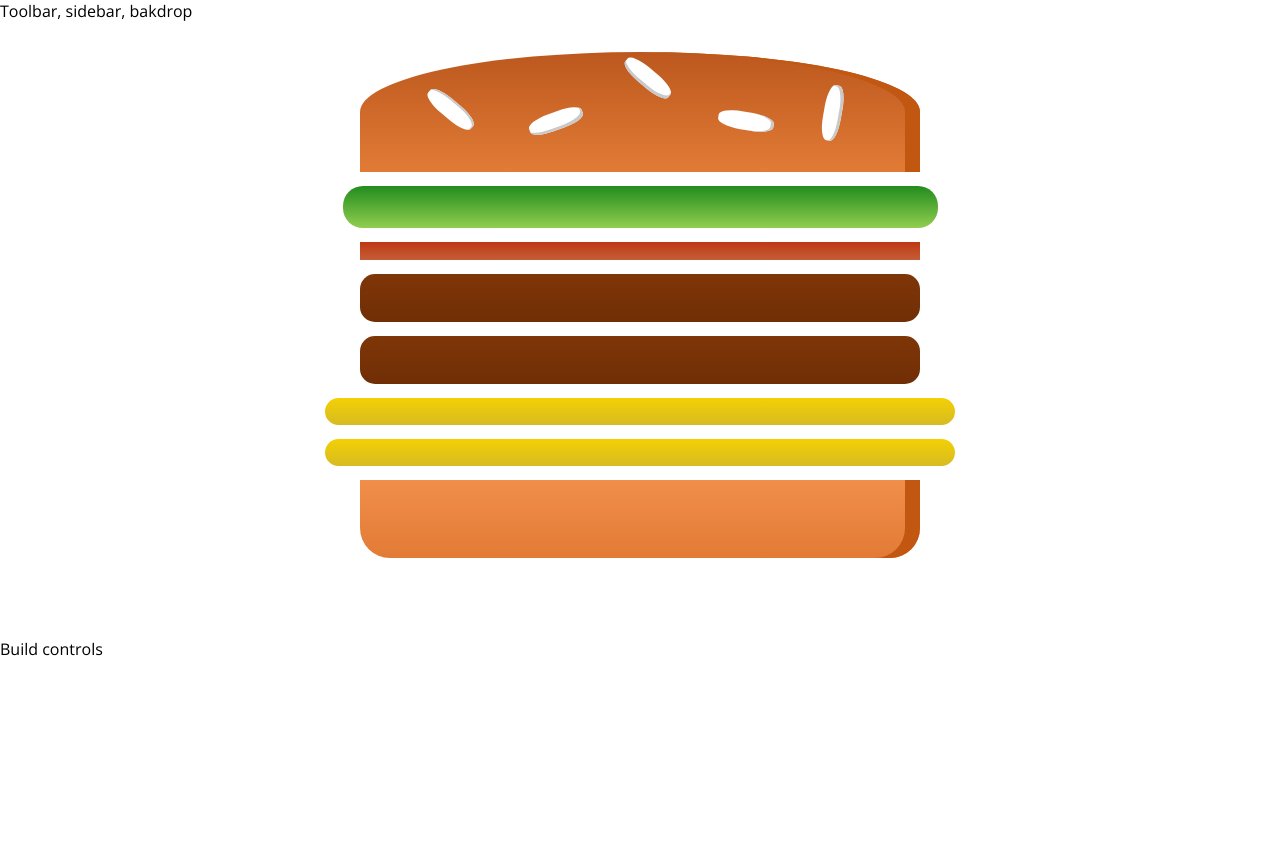
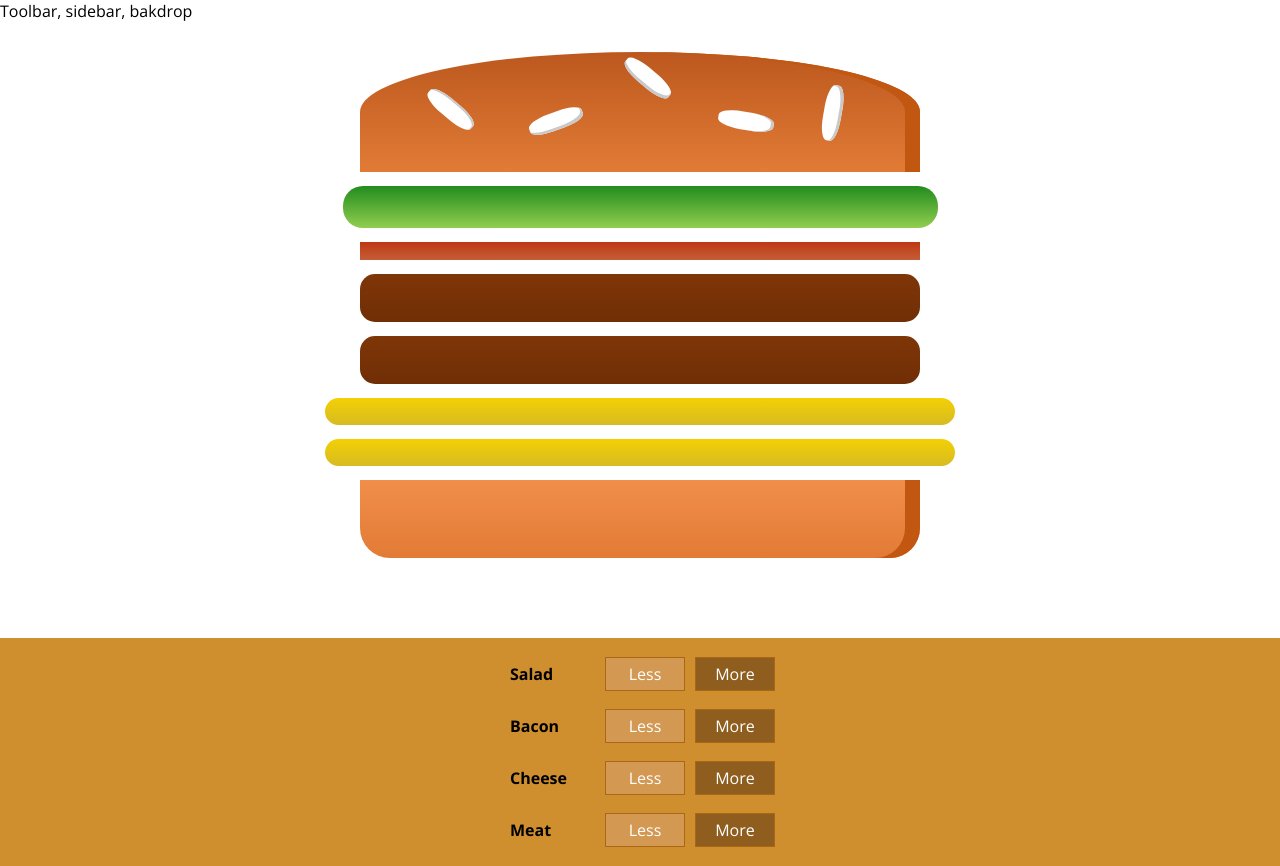
Before and after one commit to orlandovallejos/burger-app, a React app: page / in a window 1280 px wide. Before the commit the page ends 800 px from the top, so only its background shows below. Built offline with nearby package versions, Linux system fonts and the light colour scheme.

Commit message:
Added BuildControls to add/remove ingredients. It's a functional component.

```diff
--- a/src/components/Burger/BuildControls/BuildControls.js
+++ b/src/components/Burger/BuildControls/BuildControls.js
@@ -1,9 +1,21 @@
 import React from 'react';
+import classes from './BuildControls.css';
+import BuildControl from './BuildControl/BuildControl'
 
+const controls = [
+  { label: 'Salad', type: 'salad' },
+  { label: 'Bacon', type: 'Bacon' },
+  { label: 'Cheese', type: 'cheese' },
+  { label: 'Meat', type: 'meat' }
+];
 const buildControls = (props) => {
   return (
-    <div>
-
+    <div className={classes.BuildControls}>
+      {
+        controls.map((ctrl) => {
+          return <BuildControl key={ctrl.label} label={ctrl.label} />;
+        })
+      }
     </div>
   );
 };
--- a/src/containers/BurgerBuilder/BurgerBuilder.js
+++ b/src/containers/BurgerBuilder/BurgerBuilder.js
@@ -1,6 +1,7 @@
 import React, { Component } from 'react';
 import Aux from '../../hoc/Aux';
 import Burger from '../../components/Burger/Burger';
+import BuildControls from '../../components/Burger/BuildControls/BuildControls';
 
 class BurgerBuilder extends Component {
   // constructor(props) {
@@ -22,7 +23,7 @@
     return (
       <Aux>
         <Burger ingredients={this.state.ingredients} />
-        <div>Build controls</div>
+        <BuildControls />
       </Aux>
     );
   }
```
